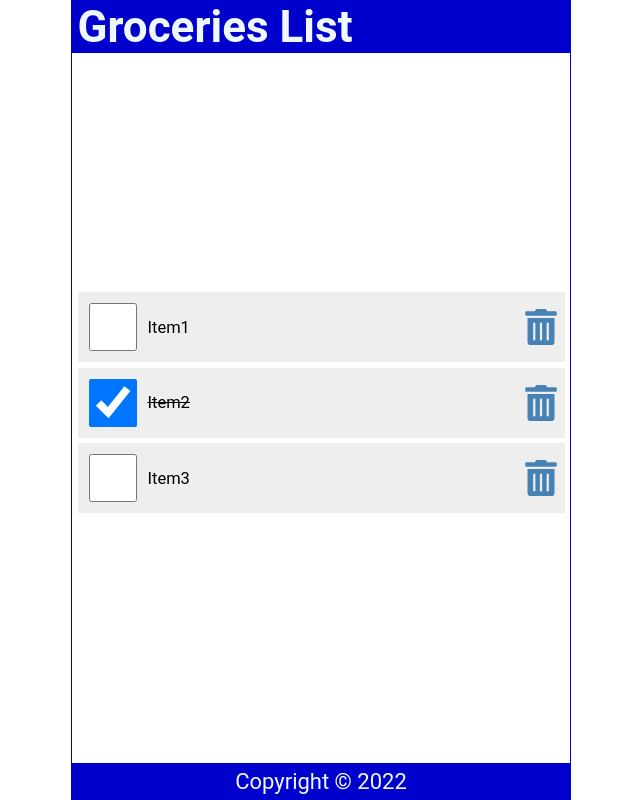
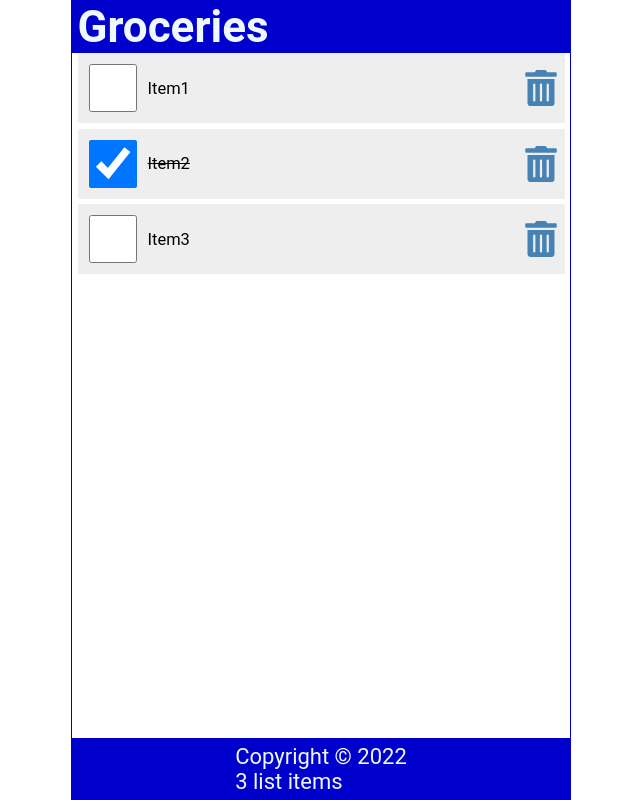
Before and after one commit to Aswinee-Pratihari/react_practise, a React (Create React App) app: page / in a window 1280 px wide. Shown: the whole page, without its empty margins (319-959 px from the left). Built offline with nearby package versions, Linux system fonts and the light colour scheme.

Commit message:
chapter-8 Prop drilling
Brought the title from the app.js to content.jsx. Usestate function and all functions were transfered from app.js to content and footer.
The list within content was drilled furthuer to ItemList and LineItem

```diff
--- a/src/App.css
+++ b/src/App.css
@@ -44,7 +44,7 @@
   display: flex;
   flex-direction: column;
   flex-grow: 1;
-  justify-content: center;
+  justify-content: flex-start;
   align-items: center;
   overflow-y: auto;
 }
--- a/src/App.js
+++ b/src/App.js
@@ -1,15 +1,57 @@
 
+import { useState } from 'react';
 import './App.css';
 import Content from './Content';
 import Footer from './Footer';
 import Header from './Header';
 
 function App() {
+
+  const[items,setItems]=useState([
+    {
+        id:1,
+        checked:false,
+        item:"Item1"
+    },
+    {
+        id:2,
+        checked:true,
+        item:"Item2"
+    },
+    {   id:3,
+        checked:false,
+        item:"Item3"
+
+    }
+])
+
+const handleCheck=(id)=>{
+    // setItems(!items)
+    // alert(`${id}`)
+    console.log(`${id}`)
+    const listItems=items.map((item)=>item.id===id?{...item,checked:!item.checked}:item)
+    setItems(listItems)
+    localStorage.setItem('list',JSON.stringify(listItems))
+}
+
+const handleDelete=(id)=>{
+console.log(id)
+const listItems=items.filter((item)=>item.id!==id);
+setItems(listItems)  //this will delete a item if its id matches to given id
+    localStorage.setItem('list',JSON.stringify(listItems))
+}
+
+
   return (
  <div className='App'>
- <Header/>
- <Content/>
- <Footer/>
+ <Header title='Groceries'/>
+ {/* <Header/> */}
+ <Content
+ items={items}
+ setItems={setItems}
+ handleCheck={handleCheck}
+ handleDelete={handleDelete}/>
+ <Footer length={items.length}/>
  </div>
   );
 }
--- a/src/Content.jsx
+++ b/src/Content.jsx
@@ -1,61 +1,16 @@
 import { useState } from "react";
 import {FaTrashAlt} from 'react-icons/fa'
-const Content = () => {
-    const[items,setItems]=useState([
-        {
-            id:1,
-            checked:false,
-            item:"Item1"
-        },
-        {
-            id:2,
-            checked:true,
-            item:"Item2"
-        },
-        {   id:3,
-            checked:false,
-            item:"Item3"
+import ItemList from "./ItemList";
+const Content = ({items,setItems,handleCheck,handleDelete}) => {
 
-        }
-    ])
-
-    const handleCheck=(id)=>{
-        // setItems(!items)
-        // alert(`${id}`)
-        console.log(`${id}`)
-        const listItems=items.map((item)=>item.id===id?{...item,checked:!item.checked}:item)
-        setItems(listItems)
-        localStorage.setItem('list',JSON.stringify(listItems))
-    }
-
-    const handleDelete=(id)=>{
-console.log(id)
-const listItems=items.filter((item)=>item.id!==id);
-setItems(listItems)  //this will delete a item if its id matches to given id
-        localStorage.setItem('list',JSON.stringify(listItems))
-    }
 
     return (
         <main>
             {items.length?(
-            <ul>
-                {items.map((item)=>(
-                    <li className="item" key={item.id}>
-                        <input type="checkbox"
-                        onChange={()=>handleCheck(item.id)}
-                        checked={item.checked}
-                       />
-                         <label
-                         style={(item.checked)?{textDecoration:'line-through'}:null}
-                         onDoubleClick={()=>handleCheck(item.id)}
-                         >
-                            {item.item}
-                         </label>
-                         <FaTrashAlt role="button" tabIndex="0"
-                         onClick={()=>handleDelete(item.id)}/>
-                    </li>
-                ))}
-            </ul>
+           <ItemList
+           items={items}
+           handleCheck={handleCheck}
+           handleDelete={handleDelete}/>
             ):(<h1>The list is empty</h1>)}
 
         </main>
--- a/src/Footer.jsx
+++ b/src/Footer.jsx
@@ -1,9 +1,10 @@
-const Footer = () => {
+const Footer = ({length}) => {
     const today = new Date();
 
     return (
         <footer>
             <p>Copyright &copy; {today.getFullYear()}</p>
+            <p>{length} list {length===1?"item":"items"}</p>
         </footer>
     )
 }
--- a/src/Header.jsx
+++ b/src/Header.jsx
@@ -1,11 +1,17 @@
 import React from 'react'
 
-const Header = () => {
+const Header = ({title}) => {
   return (
     <header>
-    <h1>Groceries List</h1>
+    {/* <h1>{props.title}</h1> */}
+    <h1>{title}</h1>
 </header>
   )
 }
 
+
+//this sets the value if they are not provided from the props
+Header.defaultProps={
+    title:'Default title'
+}
 export default Header
--- /dev/null
+++ b/src/ItemList.jsx
@@ -0,0 +1,17 @@
+import React from 'react'
+import LineItem from './LineItem'
+
+const ItemList = ({items,handleCheck,handleDelete}) => {
+  return (
+    <ul>
+                {items.map((item)=>(
+                    <LineItem
+                    item={item}
+                    handleCheck={handleCheck}
+                    handleDelete={handleDelete}/>
+                ))}
+            </ul>
+  )
+}
+
+export default ItemList
--- /dev/null
+++ b/src/LineItem.jsx
@@ -0,0 +1,22 @@
+import React from 'react'
+import {FaTrashAlt} from 'react-icons/fa'
+const LineItem = ({item,handleCheck,handleDelete}) => {
+  return (
+        <li className="item" key={item.id}>
+                            <input type="checkbox"
+                            onChange={()=>handleCheck(item.id)}
+                            checked={item.checked}
+                        />
+                            <label
+                            style={(item.checked)?{textDecoration:'line-through'}:null}
+                            onDoubleClick={()=>handleCheck(item.id)}
+                            >
+                                {item.item}
+                            </label>
+                            <FaTrashAlt role="button" tabIndex="0"
+                            onClick={()=>handleDelete(item.id)}/>
+                        </li>
+  )
+}
+
+export default LineItem
```
